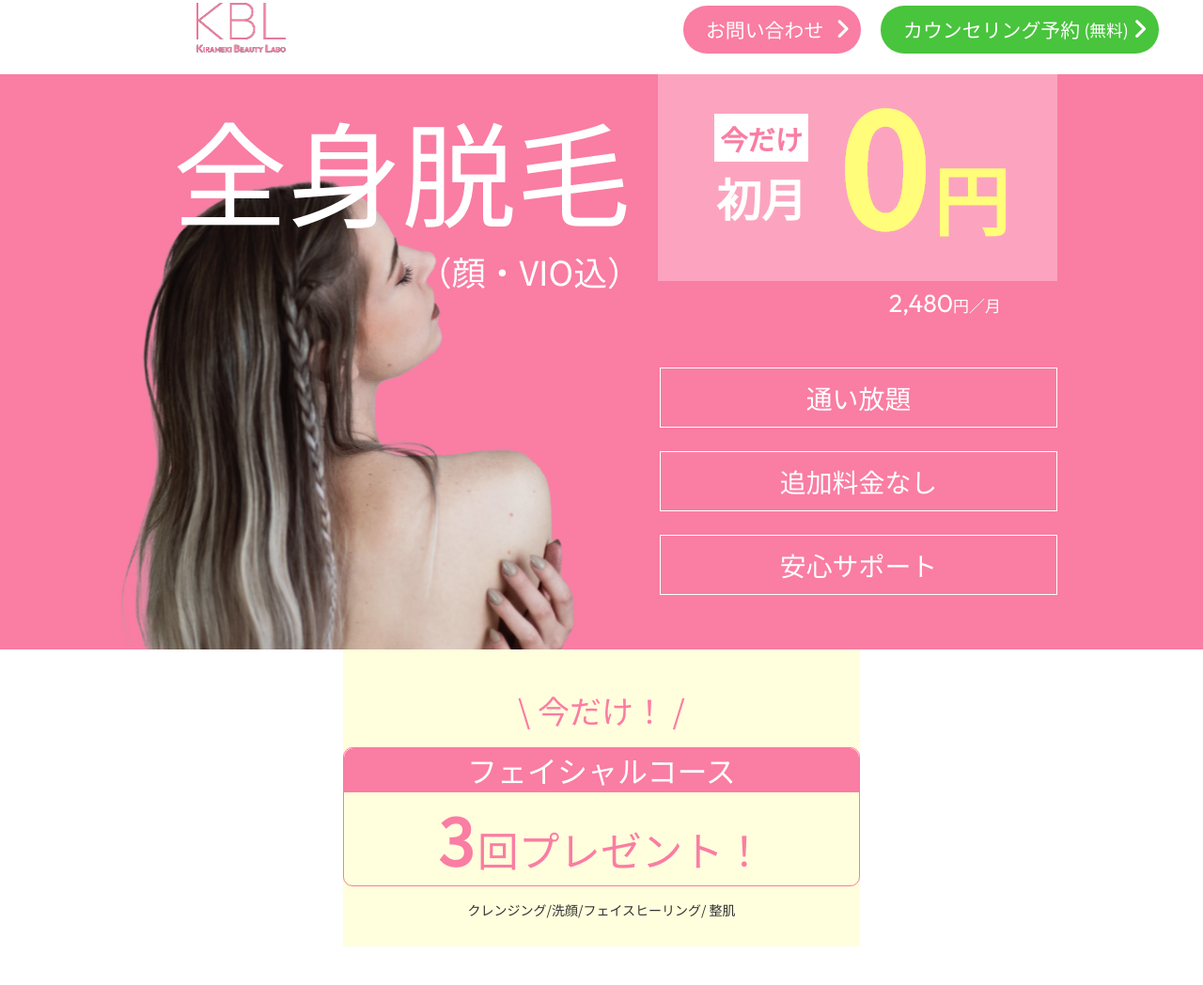
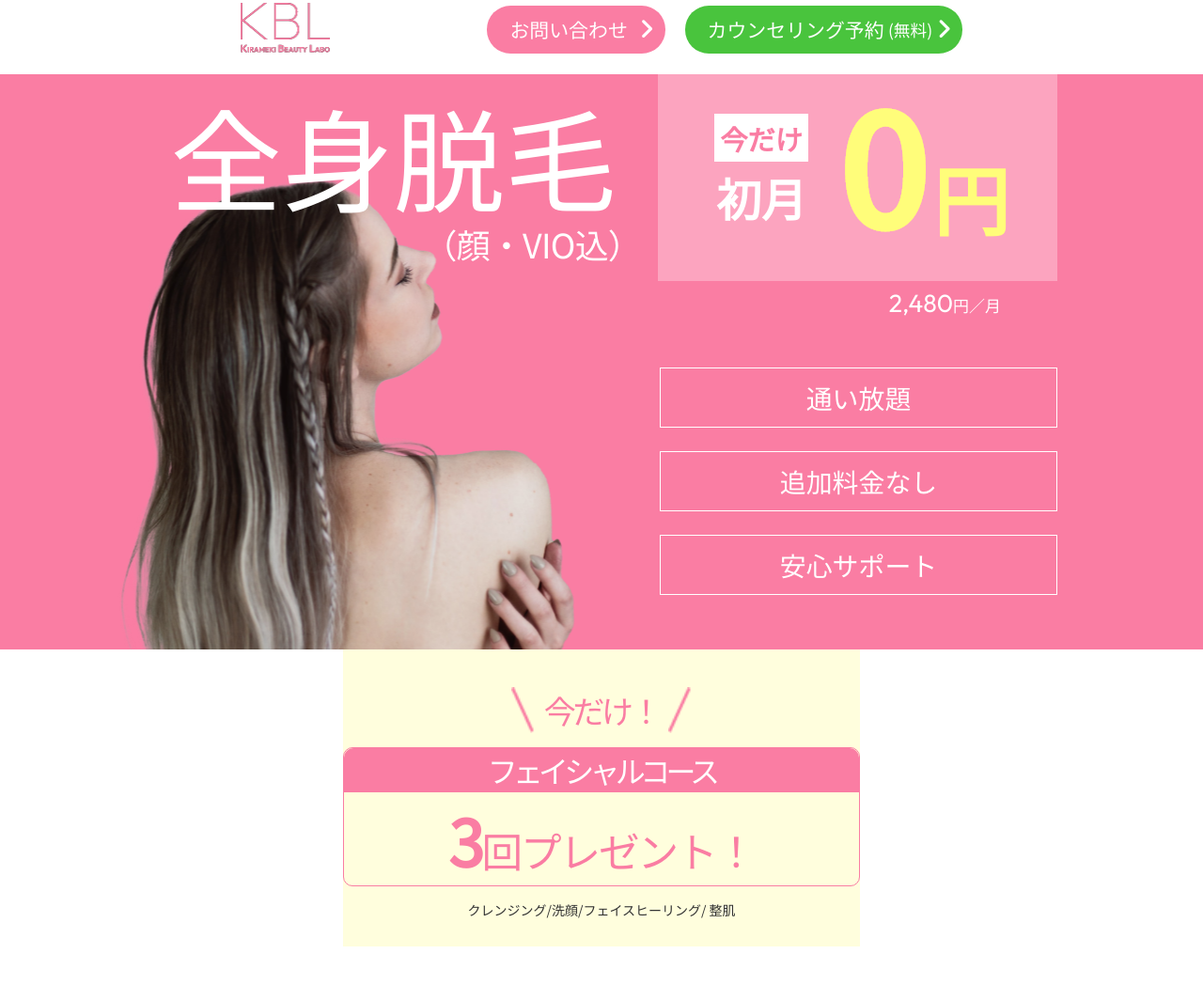
Before and after one commit to YokooAsa/lp3, a plain HTML site: page index.html in a window 1280 px wide. Shown: the part 16-1064 px from the top of the page at 94% size. Drawn offline with nearby package versions, Linux system fonts and the light colour scheme; some packages are replaced by stand-ins of ours.

Commit message:
2回目のコミット

```diff
--- a/assets/script/main.js
+++ b/assets/script/main.js
@@ -13,6 +13,7 @@ $('.l-main6__slick__items').slick({
       slidesToShow: 1,
       slidesToScroll: 1,
       speed: 600,
+      centerPadding:"8%",
     }
   }]
 });
--- a/assets/style/style.css
+++ b/assets/style/style.css
@@ -183,6 +183,7 @@ a:hover {
   }
   .l-header__inner {
     width: 64rem;
+    max-width: 48rem;
     margin: 0 auto;
     height: 5.9375rem;
   }
@@ -372,6 +373,12 @@ a:hover {
   letter-spacing: 0;
 }
 
+@media screen and (max-width:360px) {
+  .l-main1__inner1__left__1 p {
+    font-size: 2.2rem;
+  }
+}
+
 @media screen and (min-width:768px) {
   .l-main1__block {
     height: 38.25rem;
@@ -390,22 +397,25 @@ a:hover {
     flex-direction: column;
     align-items: flex-start;
     justify-content: flex-start;
+    padding-top: 0;
+    padding-left: 0;
   }
   .l-main1__inner1__left__1 {
-    height: 10.625rem;
+    height: 9.625rem;
     padding: 0;
   }
   .l-main1__inner1__left__1_top {
     height: 6.25rem;
   }
   .l-main1__inner1__left__1 p {
-    font-size: 7.6137rem;
+    font-size: 7.4137rem;
   }
   .l-main1__inner1__left__2 {
     text-align: right;
   }
   .l-main1__inner1__left__2 p {
     font-size: 2.2437rem;
+    letter-spacing: -0.02em;
   }
   .l-main1__inner1__right {
     width: 26.5625rem;
@@ -489,13 +499,22 @@ a:hover {
   height: 2.5625rem;
   text-align: center;
 }
+.l-main2__top__inner {
+  height: 1.875rem;
+  display: flex;
+  justify-content: center;
+}
 .l-main2__top h5 {
   font-family: "Noto Sans JP", serif;
   font-weight: 400;
   font-style: normal;
   color: #fa7da3;
   font-size: 1.3125rem;
-  letter-spacing: 0;
+  /* letter-spacing: 0; */
+  letter-spacing: -0.1em;
+}
+.l-main2__top img {
+  width: 0.9531rem;
 }
 .l-main2__center {
   width: 100%;
@@ -508,8 +527,7 @@ a:hover {
   border: #fa7da3 0.0625rem solid;
 }
 .l-main2__center__block__1 p,
-.l-main2__center__block__2__span1,
-.l-main2__center__block__2__span2 {
+.l-main2__center__block__2 p {
   font-family: "Noto Sans JP", serif;
   font-style: normal;
   letter-spacing: 0;
@@ -525,22 +543,26 @@ a:hover {
 .l-main2__center__block__2 {
   width: 100%;
   height: 2rem;
-  text-align: center;
+  display: flex;
+  justify-content: center;
+  align-items: center;
+  padding-top: 1.25rem;
 }
 .l-main2__center__block__1 p {
   font-size: 1.3125rem;
   font-weight: 400;
   color: #fff;
+  letter-spacing: -0.15em;
 }
-.l-main2__center__block__2__span1 {
-  font-size: 2.625rem;
-  font-weight: 600;
-  color: #fa7da3;
-}
-.l-main2__center__block__2__span2 {
+.l-main2__center__block__2 p {
   font-size: 1.6875rem;
   font-weight: 400;
   color: #fa7da3;
+  letter-spacing: -0.05em;
+}
+.l-main2__center__block__2 p span {
+  font-size: 2.625rem;
+  font-weight: 600;
 }
 .l-main2__bottom {
   width: 100%;
@@ -571,8 +593,15 @@ a:hover {
     height: 3.0625rem;
     margin-bottom: 0.9375rem;
   }
+  .l-main2__top__inner {
+    height: 3.0625rem;
+  }
   .l-main2__top h5 {
     font-size: 2.125rem;
+  }
+  .l-main2__top img {
+    width: 1.5581rem;
+    margin: 0 0.625rem;
   }
   .l-main2__center {
     height: 9.25rem;
@@ -582,15 +611,16 @@ a:hover {
   }
   .l-main2__center__block__2 {
     height: 6.3125rem;
+    padding-top: 0;
   }
   .l-main2__center__block__1 p {
     font-size: 2rem;
   }
-  .l-main2__center__block__2__span1 {
+  .l-main2__center__block__2 p {
+    font-size: 2.7294rem;
+  }
+  .l-main2__center__block__2 p span {
     font-size: 4.2456rem;
-  }
-  .l-main2__center__block__2__span2 {
-    font-size: 2.7294rem;
   }
   .l-main2__bottom {
     height: 3.125rem;
@@ -895,6 +925,19 @@ a:hover {
   padding: 0.9875rem 1.2312rem 0 1.1187rem;
 }
 
+@media screen and (max-width:360px) {
+  .l-main4__top__title1 img {
+    width: 10.26rem;
+  }
+  .l-main4__top__title2 h2 {
+    font-size: 1.5rem;
+  }
+  .l-main4__top__title2 img {
+    width: 1.875rem;
+    margin: 0 0.3125rem;
+  }
+}
+
 @media screen and (min-width:768px) {
   #main4 {
     width: 51.25rem;
@@ -1117,6 +1160,7 @@ a:hover {
 .l-main5__content2 {
   width: 100%;
   height: 16.6875rem;
+  text-align: center;
 }
 .l-main5__explain {
   margin: 0.3125rem 0 0.75rem 0;
@@ -1127,6 +1171,16 @@ a:hover {
   font-style: normal;
   font-size: 0.875rem;
   line-height: 1.5;
+}
+
+@media screen and (max-width:360px) {
+  .l-main5__top__title2 h2 {
+    font-size: 1.5rem;
+  }
+  .l-main5__top__title2 img {
+    width: 1.875rem;
+    margin: 0 0.3125rem;
+  }
 }
 
 @media screen and (min-width:768px) {
@@ -1188,7 +1242,7 @@ a:hover {
     margin: 0.3125rem 0 0.75rem 0;
   }
   .l-main5__explain p {
-    font-size: 1.125rem;
+    font-size: 1rem;
     line-height: 1.5;
   }
 }
@@ -1298,11 +1352,11 @@ a:hover {
   bottom: -0.4375rem;
   left: 0;
 }
-.slick-dots li a:before {
+.slick-dots li button:before {
   color: #ffd2d2;
   font-size: 0.9375rem;
 }
-.slick-dots li.slick-active a:before{
+.slick-dots li.slick-active button:before{
   color: #fa7da3;
   font-size: 0.9375rem;
 }
@@ -1310,6 +1364,7 @@ a:hover {
 @media screen and (min-width:768px) {
   #main6 {
     width: 67.5rem;
+    max-width: 48rem;
     margin: 0 auto;
   }
   .l-main6__block {
--- a/index.html
+++ b/index.html
@@ -35,7 +35,7 @@
             <a href="/">
               <picture class="l-header__logo__image">
                 <source media="(min-width: 768px)" srcset="assets/image/logo_pc.png">
-                <img src="assets/image/logo_sp.png" alt="">
+                <img src="assets/image/logo_sp.png" alt="KIRAMEKIBEAUTYLABO">
               </picture>
             </a>
           </div>
@@ -97,7 +97,11 @@
       <div class="l-main2__block">
         <div class="l-main2__inner">
           <div class="l-main2__top">
-            <h5>\ 今だけ！ /</h5>
+            <div class="l-main2__top__inner">
+              <img src="/assets/image/slash_left.png" alt="">
+              <h5>今だけ！</h5>
+              <img src="/assets/image/slash_right.png" alt="">
+            </div>
           </div>
           <div class="l-main2__center">
             <div class="l-main2__center__block">
@@ -105,8 +109,7 @@
                 <p>フェイシャルコース</p>
               </div>
               <div class="l-main2__center__block__2">
-                <span class="l-main2__center__block__2__span1">3</span>
-                <span class="l-main2__center__block__2__span2">回プレゼント！</span>
+                <p><span>3</span>回プレゼント！</p>
               </div>
             </div>
           </div>
@@ -152,7 +155,7 @@
         <div class="l-main4__top">
           <div class="l-main4__top__inner">
             <div class="l-main4__top__title1">
-              <img src="/assets/image/KiramekiBeautyLabo.png" alt="">
+              <img src="/assets/image/KiramekiBeautyLabo.png" alt="KIRAMEKIBEAUTYLABO">
               <p>が選ばれる</p>
             </div>
             <div class="l-main4__top__title2">
@@ -174,7 +177,7 @@
               <div class="l-main4__point1__inner">
                 <div class="l-main4__point1__left">
                   <div class="l-main4__point1__left__1">
-                    <img src="/assets/image/logo_sp.png" alt="">
+                    <img src="/assets/image/logo_sp.png" alt="KIRAMEKIBEAUTYLABO">
                   </div>
                   <div class="l-main4__point1__left__2">
                     <p>来店1回で全身1回</p>
@@ -292,7 +295,7 @@
             </div>
             <div class="l-main5__content2">
               <div class="l-main5__explain">
-                <p>確かな技術を持つエステティシャンが、お客様の理想のお肌に近づけま</p>
+                <p>確かな技術を持つエステティシャンが、お客様の理想のお肌に近づけます。</p>
               </div>
               <div class="l-main5__image">
                 <img src="/assets/image/course2.png" alt="">
@@ -396,7 +399,7 @@
     <!--- =========================== フッター =================================== --->
   <footer class="l-footer">
     <div class="l-footer__inner">
-      <img src="assets/image/logo_footer.png" alt="">
+      <img src="assets/image/logo_footer.png" alt="KIRAMEKIBEAUTYLABO">
     </div>
   </footer>
 
```
Also changed, not shown: assets/image/slash_left.png (added), assets/image/slash_right.png (added).
